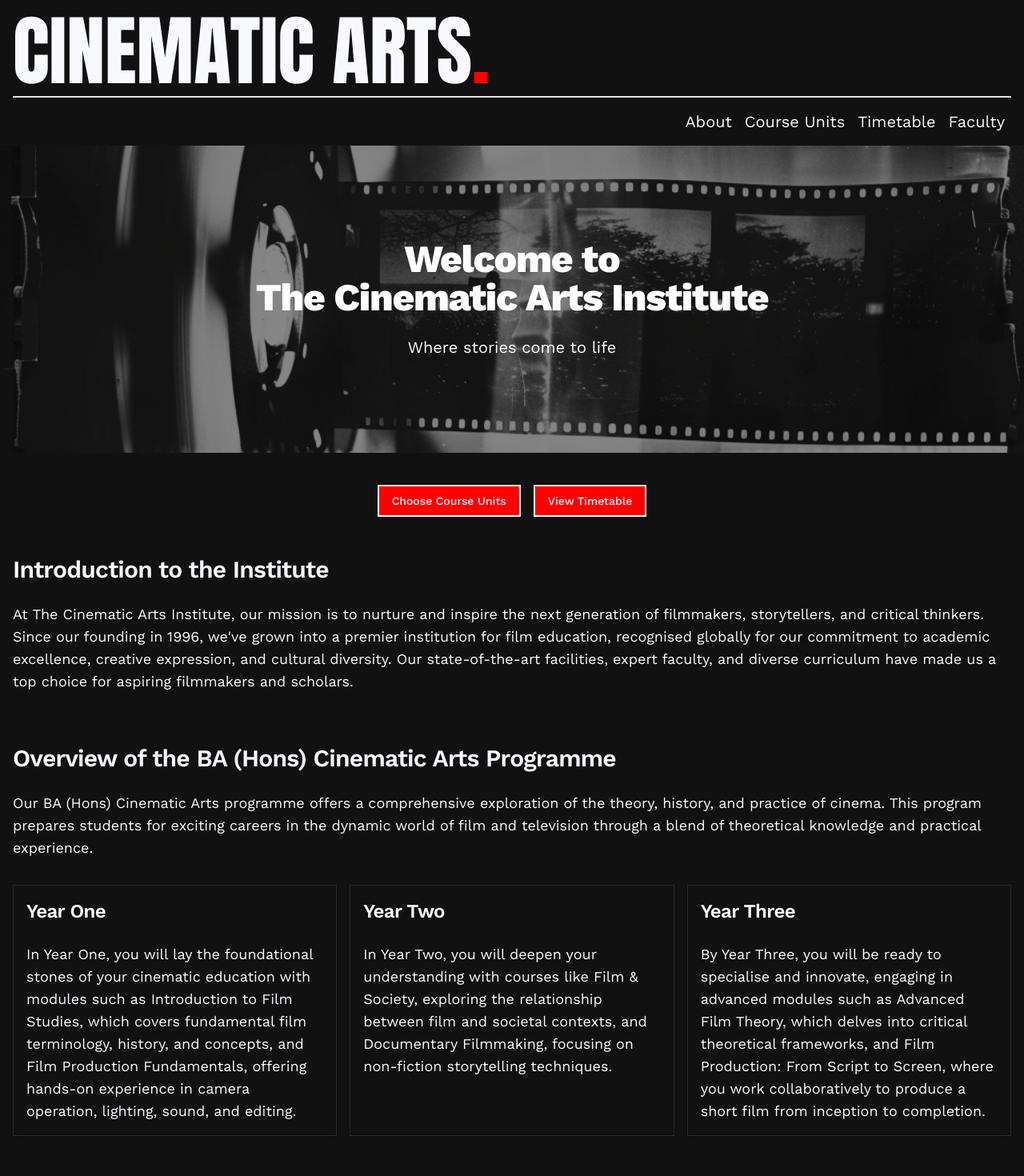
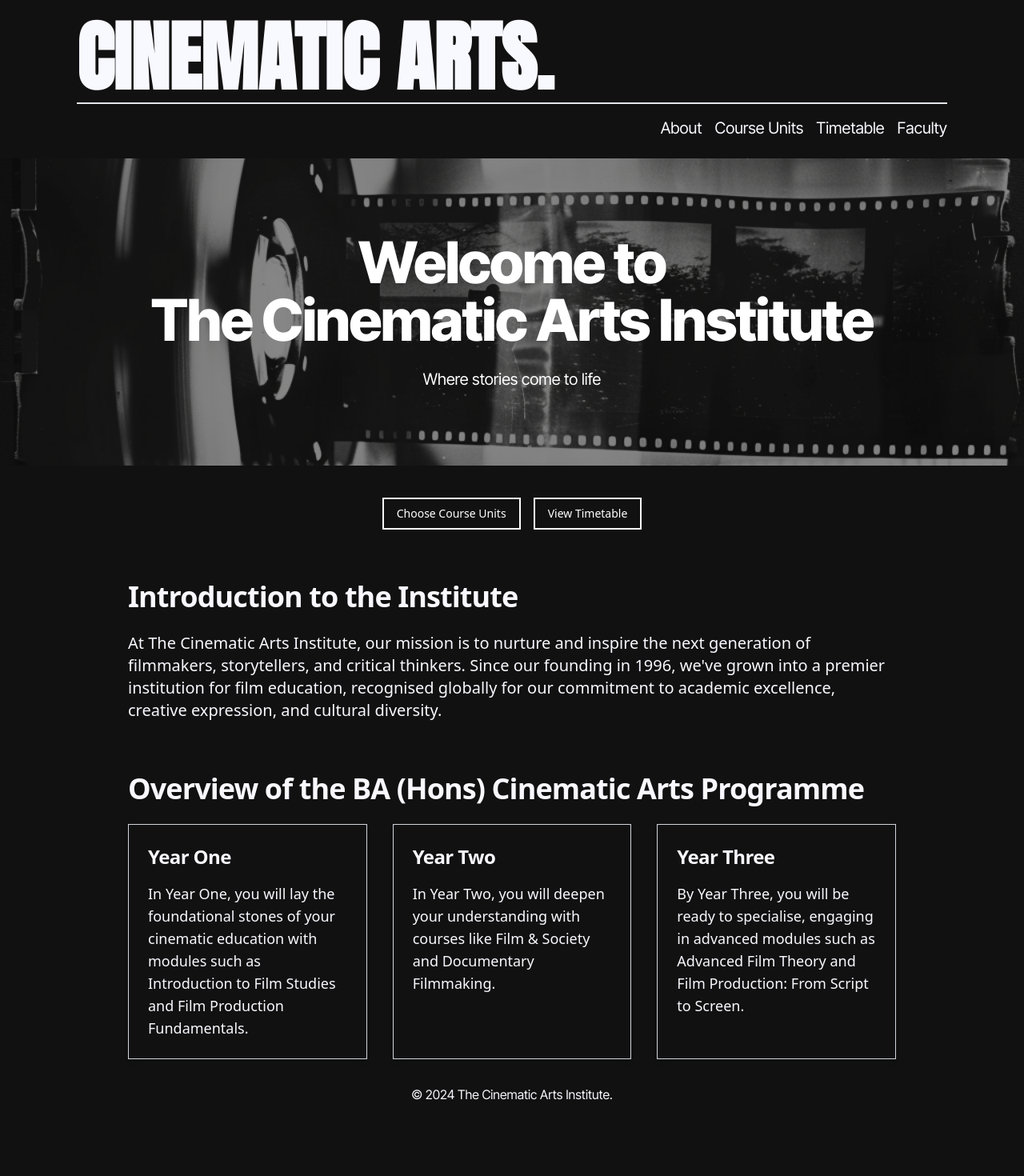
Before and after one commit to jaycee808/cinematic-arts, a Next.js app: page / in a window 1280 px wide. Shown: the top 1470 px of the page at 80% size. After the commit the page ends 1412 px from the top, so only its background shows below. Built offline with nearby package versions, Linux system fonts and the light colour scheme.

Commit message:
updated page fonts, margins, and display

```diff
--- a/app/about/programme/yearOne/page.jsx
+++ b/app/about/programme/yearOne/page.jsx
@@ -4,11 +4,11 @@ import React from 'react';
 
 const YearOne = () => {
     return (
-        <div className="p-4 font-workSans">
+        <div className="p-6 lg:px-24 font-workSans">
             <header className="p-4 border-b">
                 <h1 className="scroll-m-20 text-4xl font-extrabold tracking-tight lg:text-5xl">Year One - Building Foundations</h1>
             </header>
-            <section className="mt-8 space-y-8">
+            <section className="mt-8 space-y-8 text-lg">
                 <div className="p-4 border border-darkGray rounded-lg shadow-md">
                     <h2 className="text-2xl font-semibold">Introduction to Film Studies</h2>
                     <p><strong>Teacher:</strong> Dr Olivia Matthews</p>
--- a/app/about/programme/yearThree/page.jsx
+++ b/app/about/programme/yearThree/page.jsx
@@ -4,11 +4,11 @@ import React from 'react';
 
 const YearThree = () => {
     return (
-        <div className="p-4 font-workSans">
+        <div className="p-6 lg:px-24 font-interTight">
             <header className="p-4 border-b">
                 <h1 className="scroll-m-20 text-4xl font-extrabold tracking-tight lg:text-5xl">Year Three - Specialising and Innovating</h1>
             </header>
-            <section className="mt-8 space-y-8">
+            <section className="mt-8 space-y-8 text-lg">
                 <div className="p-4 border border-darkGray rounded-lg shadow-md">
                     <h2 className="text-2xl font-semibold">Advanced Film Theory</h2>
                     <p><strong>Teacher:</strong> Professor Maya Patel</p>
--- a/app/about/programme/yearTwo/page.jsx
+++ b/app/about/programme/yearTwo/page.jsx
@@ -4,11 +4,11 @@ import React from 'react';
 
 const YearTwo = () => {
     return (
-        <div className="p-4 font-workSans">
+        <div className="p-6 lg:px-24 font-interTight">
             <header className="p-4 border-b">
                 <h1 className="scroll-m-20 text-4xl font-extrabold tracking-tight lg:text-5xl">Year Two - Deepening Your Understanding</h1>
             </header>
-            <section className="mt-8 space-y-8">
+            <section className="mt-8 space-y-8 text-lg">
                 <div className="p-4 border border-darkGray rounded-lg shadow-md">
                     <h2 className="text-2xl font-semibold">Film & Society</h2>
                     <p><strong>Teacher:</strong> Professor Rajesh Kapoor</p>
--- a/app/faculty/page.jsx
+++ b/app/faculty/page.jsx
@@ -92,9 +92,9 @@ const Faculty = () => {
     ];
 
     return (
-        <div className="p-4 font-workSans">
-            <header className="p-4 border-b">
-                <h1 className="scroll-m-20 text-4xl font-extrabold tracking-tight lg:text-5xl">Faculty</h1>
+        <div className="p-6 lg:px-24 font-interTight">
+            <header className="mb-8">
+                <h1 className="text-5xl font-extrabold tracking-tight lg:text-6xl">Faculty</h1>
             </header>
             <section className="mt-8 space-y-8">
                 {teachers.map((teacher, index) => (
--- a/app/page.jsx
+++ b/app/page.jsx
@@ -8,7 +8,7 @@ import { Button } from "@/components/ui/button";
 const HomePage = () => {
     return (
         <>
-            <div className="relative w-full h-96">
+            <div className="relative w-full h-96 font-interTight">
                 <Image
                     src="/assets/images/background/b2.png"
                     alt="Banner Image"
@@ -17,64 +17,55 @@ const HomePage = () => {
                     className="w-full h-full"
                 />
                 <div className="absolute inset-0 flex flex-col items-center justify-center bg-black bg-opacity-50">
-                    <h1 className="text-3xl font-extrabold tracking-tight text-white lg:text-5xl text-center font-workSans">
+                    <h1 className="text-5xl lg:text-7xl font-extrabold tracking-tight text-white text-center">
                         Welcome to
-                        <br></br>
-                        The Cinematic Arts Institute
+                        <br />The Cinematic Arts Institute
                     </h1>
-                    <p className="leading-7 mt-6 text-xl text-white font-workSans">
+                    <p className="leading-7 mt-6 text-lg lg:text-xl text-white text-center">
                         Where stories come to life
                     </p>
                 </div>
             </div>
+
             <section className="mt-10 flex justify-center space-x-4">
                 <Link href="/courseUnits">
-                    <Button className="bg-red border-solid border-2 border-ghostWhite hover:bg-red-700 font-workSans">Choose Course Units</Button>
+                    <Button className="bg-red-600 hover:bg-red-700 border-2 border-white text-white">Choose Course Units</Button>
                 </Link>
                 <Link href="/timetable">
-                    <Button className="bg-red border-solid border-2 border-ghostWhite hover:bg-red-700 font-workSans">View Timetable</Button>
+                    <Button className="bg-red-600 hover:bg-red-700 border-2 border-white text-white">View Timetable</Button>
                 </Link>
             </section>
 
-            <section className="container mx-auto my-8 p-4">
-                <h2 className="scroll-m-20 text-3xl font-semibold tracking-tight font-workSans">
+            <section className="mt-16 mx-auto max-w-6xl px-4 lg:px-24">
+                <h2 className="text-4xl font-semibold tracking-tight mb-6">
                     Introduction to the Institute
                 </h2>
-                <p className="leading-7 mt-6 text-lg font-workSans">
-                    At The Cinematic Arts Institute, our mission is to nurture and inspire the next generation of filmmakers, storytellers, and critical thinkers. Since our founding in 1996, we've grown into a premier institution for film education, recognised globally for our commitment to academic excellence, creative expression, and cultural diversity. Our state-of-the-art facilities, expert faculty, and diverse curriculum have made us a top choice for aspiring filmmakers and scholars.
+                <p className="leading-7 text-lg lg:text-xl">
+                    At The Cinematic Arts Institute, our mission is to nurture and inspire the next generation of filmmakers, storytellers, and critical thinkers. Since our founding in 1996, we've grown into a premier institution for film education, recognised globally for our commitment to academic excellence, creative expression, and cultural diversity.
                 </p>
             </section>
 
-            <section className="container mx-auto my-8 p-4">
-                <h2 className="scroll-m-20 text-3xl font-semibold tracking-tight font-workSans">
+            <section className="mt-16 mx-auto max-w-6xl px-4 lg:px-24">
+                <h2 className="text-4xl font-semibold tracking-tight mb-6">
                     Overview of the BA (Hons) Cinematic Arts Programme
                 </h2>
-                <p className="leading-7 mt-6 text-lg font-workSans">
-                    Our BA (Hons) Cinematic Arts programme offers a comprehensive exploration of the theory, history, and practice of cinema. This program prepares students for exciting careers in the dynamic world of film and television through a blend of theoretical knowledge and practical experience.
-                </p>
-                <div className="flex flex-col lg:flex-row lg:space-x-4 space-y-8 lg:space-y-0 mt-8 font-workSans">
-                    <div className="w-full lg:w-1/3 p-4 border border-darkGray rounded-lg shadow-md ">
-                        <h3 className="scroll-m-20 text-2xl font-semibold tracking-tight text-red-600">
-                            Year One
-                        </h3>
-                        <p className="leading-7 mt-6 text-lg">
-                            In Year One, you will lay the foundational stones of your cinematic education with modules such as Introduction to Film Studies, which covers fundamental film terminology, history, and concepts, and Film Production Fundamentals, offering hands-on experience in camera operation, lighting, sound, and editing.
+                <div className="grid grid-cols-1 lg:grid-cols-3 gap-8">
+                    <div className="p-6 border border-gray-300 rounded-lg shadow-md">
+                        <h3 className="text-2xl font-semibold tracking-tight text-red-600 mb-4">Year One</h3>
+                        <p className="leading-7 text-lg">
+                            In Year One, you will lay the foundational stones of your cinematic education with modules such as Introduction to Film Studies and Film Production Fundamentals.
                         </p>
                     </div>
-                    <div className="w-full lg:w-1/3 p-4 border border-darkGray">
-                        <h3 className="scroll-m-20 text-2xl font-semibold tracking-tight text-red-600">
-                            Year Two
-                        </h3>
-                        <p className="leading-7 mt-6 text-lg">
-                            In Year Two, you will deepen your understanding with courses like Film & Society, exploring the relationship between film and societal contexts, and Documentary Filmmaking, focusing on non-fiction storytelling techniques.
+                    <div className="p-6 border border-gray-300 rounded-lg shadow-md">
+                        <h3 className="text-2xl font-semibold tracking-tight text-red-600 mb-4">Year Two</h3>
+                        <p className="leading-7 text-lg">
+                            In Year Two, you will deepen your understanding with courses like Film & Society and Documentary Filmmaking.
                         </p>
                     </div>
-                    <div className="w-full lg:w-1/3 p-4 border border-darkGray rounded-lg shadow-md">
-                        <h3 className="scroll-m-20 text-2xl font-semibold tracking-tight text-red-600">
-                            Year Three
-                        </h3>
-                        <p className="leading-7 mt-6 text-lg">
-                            By Year Three, you will be ready to specialise and innovate, engaging in advanced modules such as Advanced Film Theory, which delves into critical theoretical frameworks, and Film Production: From Script to Screen, where you work collaboratively to produce a short film from inception to completion.
+                    <div className="p-6 border border-gray-300 rounded-lg shadow-md">
+                        <h3 className="text-2xl font-semibold tracking-tight text-red-600 mb-4">Year Three</h3>
+                        <p className="leading-7 text-lg">
+                            By Year Three, you will be ready to specialise, engaging in advanced modules such as Advanced Film Theory and Film Production: From Script to Screen.
                         </p>
                     </div>
                 </div>
--- a/components/Footer.jsx
+++ b/components/Footer.jsx
@@ -3,7 +3,7 @@ import React from 'react';
 const Footer = () => {
     return (
         <footer>
-            <div className="text-center font-workSans">
+            <div className="text-center font-interTight p-8">
                 <p>© 2024 The Cinematic Arts Institute.</p>
             </div>
         </footer>
--- a/components/NavBar.jsx
+++ b/components/NavBar.jsx
@@ -16,27 +16,27 @@ const NavBar = () => {
     };
 
     return (
-        <nav className="p-4">
+        <nav className="p-6 lg:px-24">
             <div>
-                <div id="logo" className="text-5xl md:text-8xl border-b-2 pb-2 mb-4 font-anton">
-                    <Link href="/">CINEMATIC ARTS<span className="text-red">.</span></Link>
+                <div id="logo" className="text-5xl md:text-8xl font-bold border-b-2 pb-2 mb-4 font-anton">
+                    <Link href="/">CINEMATIC ARTS<span className="text-red-600">.</span></Link>
                 </div>
-                <div className="navbar flex lg:justify-end md:justify-center sm:justify-center space-x-3 md:space-x-4 md:px-2 text-base sm:text-xl font-workSans">
-                    <div className="relative z-50">
+                <div className="navbar flex justify-center lg:justify-end space-x-4 text-xl font-interTight">
+                    <div className="relative">
                         <button
                             onClick={toggleAboutDropdown}
-                            className="hover:text-gray-400 navbar"
+                            className="hover:text-gray-500"
                         >
                             About
                         </button>
                         {aboutDropdown && (
-                            <div className="absolute bg-white text-black mt-2 rounded shadow-lg">
+                            <div className="absolute bg-white text-black mt-2 rounded shadow-lg z-50">
                                 <Link href="/about/institute" className="block px-4 py-2 hover:bg-gray-200" onClick={closeDropdowns}>
                                     Institute
                                 </Link>
                                 <button
                                     onClick={toggleProgrammeDropdown}
-                                    className="block w-full text-left px-4 py-2 hover:bg-gray-200 navbar"
+                                    className="block w-full text-left px-4 py-2 hover:bg-gray-200"
                                 >
                                     Programme
                                 </button>
@@ -53,18 +53,18 @@ const NavBar = () => {
                                         </Link>
                                     </div>
                                 )}
-                                <Link href="/about/news" className="block px-4 py-2 hover:bg-gray-200" onClick={closeDropdowns}>
+                                {/* <Link href="/about/news" className="block px-4 py-2 hover:bg-gray-200" onClick={closeDropdowns}>
                                     News
                                 </Link>
                                 <Link href="/about/events" className="block px-4 py-2 hover:bg-gray-200" onClick={closeDropdowns}>
                                     Events
-                                </Link>
+                                </Link> */}
                             </div>
                         )}
                     </div>
-                    <Link href="/courseUnits" className="hover:text-gray-400" onClick={closeDropdowns}>Course Units</Link>
-                    <Link href="/timetable" className="hover:text-gray-400" onClick={closeDropdowns}>Timetable</Link>
-                    <Link href="/faculty" className="hover:text-gray-400" onClick={closeDropdowns}>Faculty</Link>
+                    <Link href="/courseUnits" className="hover:text-gray-500" onClick={closeDropdowns}>Course Units</Link>
+                    <Link href="/timetable" className="hover:text-gray-500" onClick={closeDropdowns}>Timetable</Link>
+                    <Link href="/faculty" className="hover:text-gray-500" onClick={closeDropdowns}>Faculty</Link>
                 </div>
             </div>
         </nav>
```
Also changed, not shown: app/about/institute/page.jsx (+7 -7 lines), app/courseUnits/page.jsx (+53 -65 lines), app/timetable/page.jsx (+13 -23 lines).
